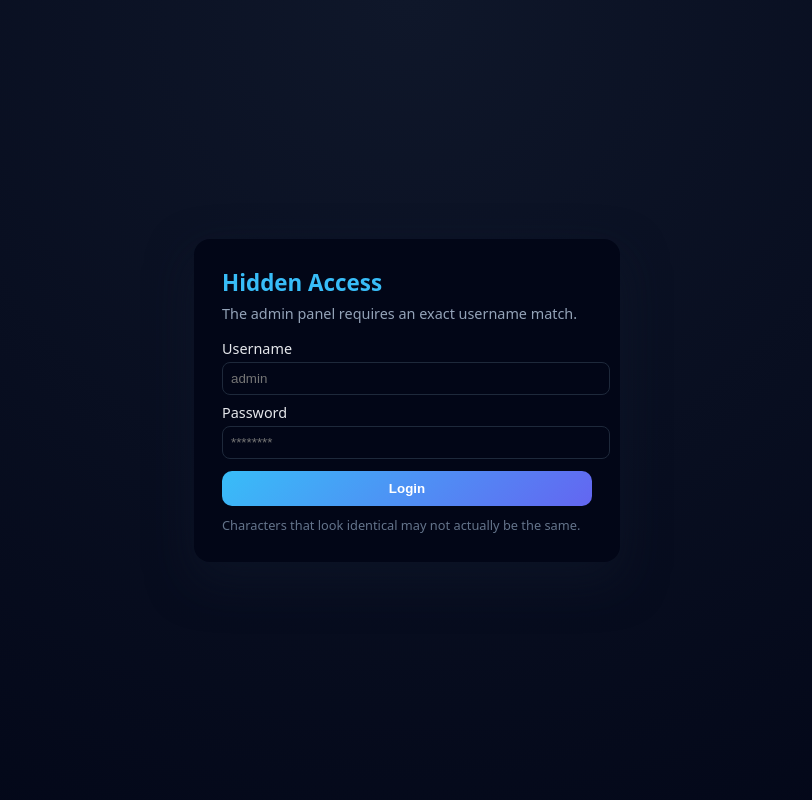
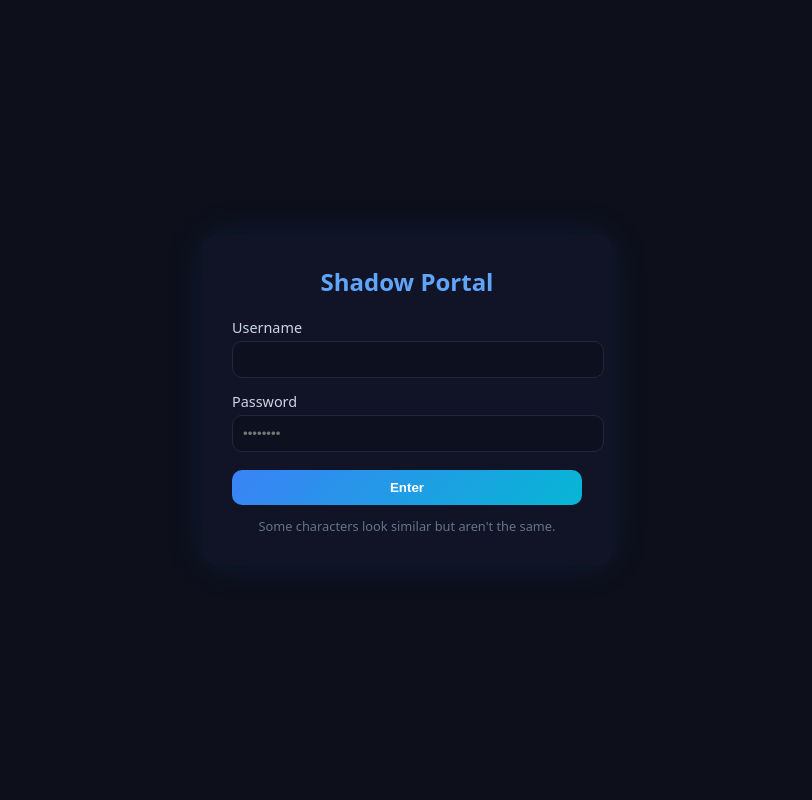
Before and after one commit to IIALi7/hidden-access, a Flask app: page / in a window 1280 px wide. Shown: the whole page, without its empty margins (233-1045 px from the left). Run offline with Flask 3, Linux system fonts and the light colour scheme.

Commit message:
Initial commit for OSINT challenge

```diff
--- a/app.py
+++ b/app.py
@@ -2,24 +2,25 @@ from flask import Flask, render_template, request
 
 app = Flask(__name__)
 
-FLAG = "CSC{H0m0glYph_Acc3ss}"
+FLAG = "CSC{H0m0glYph_Unl0ck3d}"
 
-# هذا الحرف І هو سيرِيليّة وليس I لاتينية
-HOMOGLYPH_ADMIN = "admіn"  # انتبه للحرف i هنا (U+0456)
-PASSWORD = "shadow123"
+# الحرف "і" هنا سيريلية وليس i الإنجليزية
+CORRECT_USERNAME = "admіn"  # انتبه: هذا هو الحرف І (U+0456)
 
 
 @app.route("/", methods=["GET", "POST"])
 def index():
     error = None
+
     if request.method == "POST":
         username = request.form.get("username", "")
         password = request.form.get("password", "")
 
-        if username == HOMOGLYPH_ADMIN and password == PASSWORD:
+        # المطلوب فقط username مطابق بالكامل
+        if username == CORRECT_USERNAME:
             return render_template("panel.html", flag=FLAG)
         else:
-            error = "Invalid credentials."
+            error = "Invalid username."
 
     return render_template("index.html", error=error)
 
--- a/templates/index.html
+++ b/templates/index.html
@@ -2,66 +2,86 @@
 <html lang="en">
 <head>
     <meta charset="utf-8">
-    <title>Hidden Access Portal</title>
+    <title>Shadow Portal</title>
     <style>
         body {
-            margin: 0;
-            min-height: 100vh;
-            display: flex;
-            align-items: center;
-            justify-content: center;
-            font-family: system-ui;
-            background: radial-gradient(circle at top, #0f172a, #020617);
-            color: #e5e7eb;
+            margin:0;
+            background:#0d0f1a;
+            color:#cbd5e1;
+            height:100vh;
+            display:flex;
+            align-items:center;
+            justify-content:center;
+            font-family:system-ui;
         }
-        .card {
-            background: #020617;
-            border-radius: 16px;
-            padding: 28px;
-            width: 370px;
-            box-shadow: 0 18px 45px rgba(15,23,42,0.6);
+
+        .box {
+            background:#111427;
+            padding:30px;
+            border-radius:14px;
+            width:350px;
+            box-shadow:0 0 40px rgba(0,150,255,0.1);
         }
-        h1 {
-            margin: 0 0 6px;
-            font-size: 1.4rem;
-            color: #38bdf8;
+
+        h2 {
+            margin-top:0;
+            color:#60a5fa;
+            text-align:center;
         }
-        p {
-            margin: 0 0 16px;
-            font-size: 0.9rem;
-            color: #94a3b8;
+
+        label {
+            font-size:0.9rem;
+            margin-top:14px;
+            display:block;
         }
-        label { display:block; font-size:0.9rem; margin:8px 0 4px; }
+
         input {
-            width:100%; padding:8px;
-            border-radius:8px;
-            background:#020617;
+            width:100%;
+            padding:10px;
+            margin-top:4px;
+            border-radius:10px;
             border:1px solid #1e293b;
+            background:#0d111f;
             color:white;
         }
+
         button {
-            width:100%; margin-top:12px; padding:10px;
-            border-radius:10px; border:none;
-            background:linear-gradient(135deg,#38bdf8,#6366f1);
-            color:white; font-weight:600;
+            width:100%;
+            margin-top:18px;
+            padding:10px;
+            border:none;
+            border-radius:10px;
+            background:linear-gradient(135deg,#3b82f6,#06b6d4);
+            color:white;
+            font-weight:600;
         }
-        .hint { margin-top:10px; font-size:0.8rem; color:#64748b; }
-        .error { margin-top:10px; color:#f87171; font-size:0.85rem; }
+
+        .error {
+            color:#f87171;
+            margin-top:12px;
+        }
+
+        .hint {
+            margin-top:12px;
+            font-size:0.8rem;
+            color:#64748b;
+            text-align:center;
+        }
     </style>
 </head>
 <body>
-<div class="card">
-    <h1>Hidden Access</h1>
-    <p>The admin panel requires an exact username match.</p>
+<div class="box">
+
+    <h2>Shadow Portal</h2>
 
     <form method="post">
-        <label for="username">Username</label>
-        <input id="username" name="username" placeholder="admin">
+        <label>Username</label>
+        <input name="username" placeholder="">
 
-        <label for="password">Password</label>
-        <input id="password" type="password" name="password" placeholder="********">
+        <label>Password</label>
+        <input name="password" type="password" placeholder="••••••••">
 
-        <button type="submit">Login</button>
+        <button type="submit">Enter</button>
 
         {% if error %}
             <div class="error">{{ error }}</div>
@@ -69,8 +89,9 @@
     </form>
 
     <div class="hint">
-        Characters that look identical may not actually be the same.
+        Some characters look similar but aren't the same.
     </div>
+
 </div>
 </body>
 </html>
```
Also changed, not shown: templates/panel.html (+20 -22 lines).
